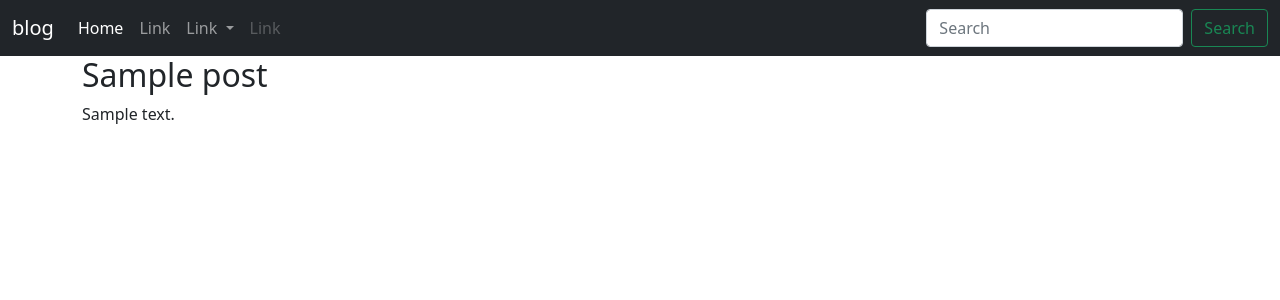
After one commit to Oytizzo/dj_task_scheduler, a Django app: a page that uses src/templates/base.html in a window 1280 px wide. The commit adds this page. Shown: the top 300 px of the page. Run offline with Django 3.2, Linux system fonts and the light colour scheme; tables that the repository leaves empty hold one stand-in row (values such as "Sample post").

Commit message:
Add PostDetailView with slug and update templates

```diff
--- /dev/null
+++ b/src/blog/templates/blog/post_detail.html
@@ -0,0 +1,8 @@
+{% extends 'base.html' %}
+
+{% block content %}
+
+    <h2>{{ post.title }}</h2>
+    <p>{{ post.content }}</p>
+
+{% endblock content %}
--- a/src/blog/templates/blog/home.html
+++ b/src/blog/templates/blog/post_list.html
@@ -1,7 +1,10 @@
 {% extends 'base.html' %}
+
 {% block content %}
+
     {% for post in posts %}
-        <h2>{{ post.title }}</h2>
+        <h2><a href="{% url 'blog:post_detail' post.slug %}">{{ post.title }}</a></h2>
         <p>{{ post.content }}</p>
     {% endfor %}
+
 {% endblock content %}
--- a/src/blog/urls.py
+++ b/src/blog/urls.py
@@ -3,5 +3,6 @@ from . import views
 
 app_name = 'blog'
 urlpatterns = [
-    path('', views.home, name='home'),
+    path('', views.PostListView.as_view(), name='post_list'),
+    path('<slug>/', views.PostDetailView.as_view(), name='post_detail'),
 ]
--- a/src/blog/views.py
+++ b/src/blog/views.py
@@ -1,5 +1,5 @@
 from django.shortcuts import render
-from django.http import HttpResponse
+from django.views.generic import ListView, DetailView
 from .models import Post
 
 
@@ -7,3 +7,15 @@ def home(request):
     queryset = Post.objects.all()
 
     return render(request, 'blog/home.html', {'posts': queryset})
+
+
+class PostListView(ListView):
+    # template_name = 'blog/post_list.html'     # default
+    model = Post
+    context_object_name = 'posts'
+
+
+class PostDetailView(DetailView):
+    # template_name = 'blog/post_detail.html'   # default
+    model = Post
+    context_object_name = 'post'
--- a/src/templates/base.html
+++ b/src/templates/base.html
@@ -11,7 +11,7 @@
 
     <div class="container">
         <!-- Content here -->
-        <h1>Hello everyone! How are you doin?</h1>
+        <!-- <h1>Hello everyone! How are you doin?</h1> -->
         {% block content %}{% endblock %}
     </div>
 
--- a/src/templates/navbar.html
+++ b/src/templates/navbar.html
@@ -1,13 +1,13 @@
 <nav class="navbar navbar-expand-lg navbar-dark bg-dark">
   <div class="container-fluid">
-    <a class="navbar-brand" href="#">Navbar scroll</a>
+    <a class="navbar-brand" href="{% url 'blog:post_list' %}">blog</a>
     <button class="navbar-toggler" type="button" data-bs-toggle="collapse" data-bs-target="#navbarScroll" aria-controls="navbarScroll" aria-expanded="false" aria-label="Toggle navigation">
       <span class="navbar-toggler-icon"></span>
     </button>
     <div class="collapse navbar-collapse" id="navbarScroll">
       <ul class="navbar-nav me-auto my-2 my-lg-0 navbar-nav-scroll" style="--bs-scroll-height: 100px;">
         <li class="nav-item">
-          <a class="nav-link active" aria-current="page" href="#">Home</a>
+          <a class="nav-link active" aria-current="page" href="{% url 'blog:post_list' %}">Home</a>
         </li>
         <li class="nav-item">
           <a class="nav-link" href="#">Link</a>
```
